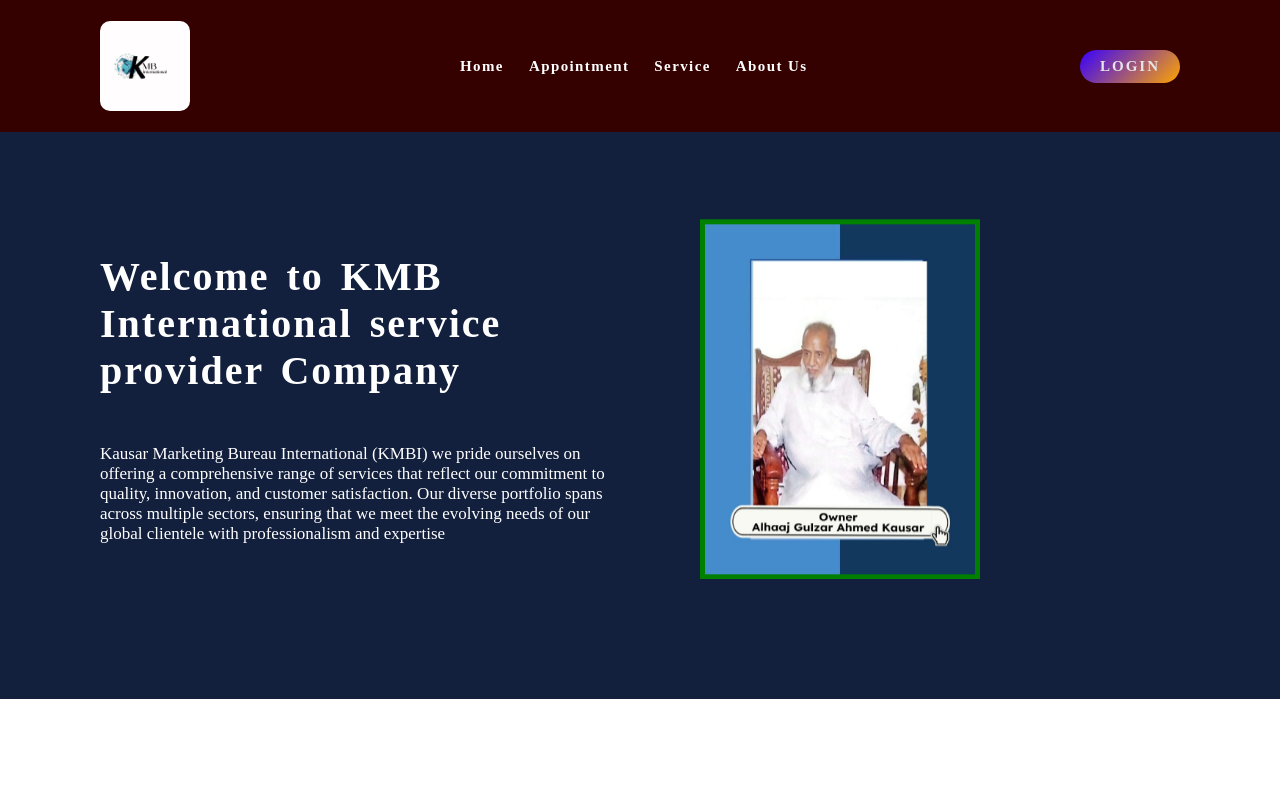
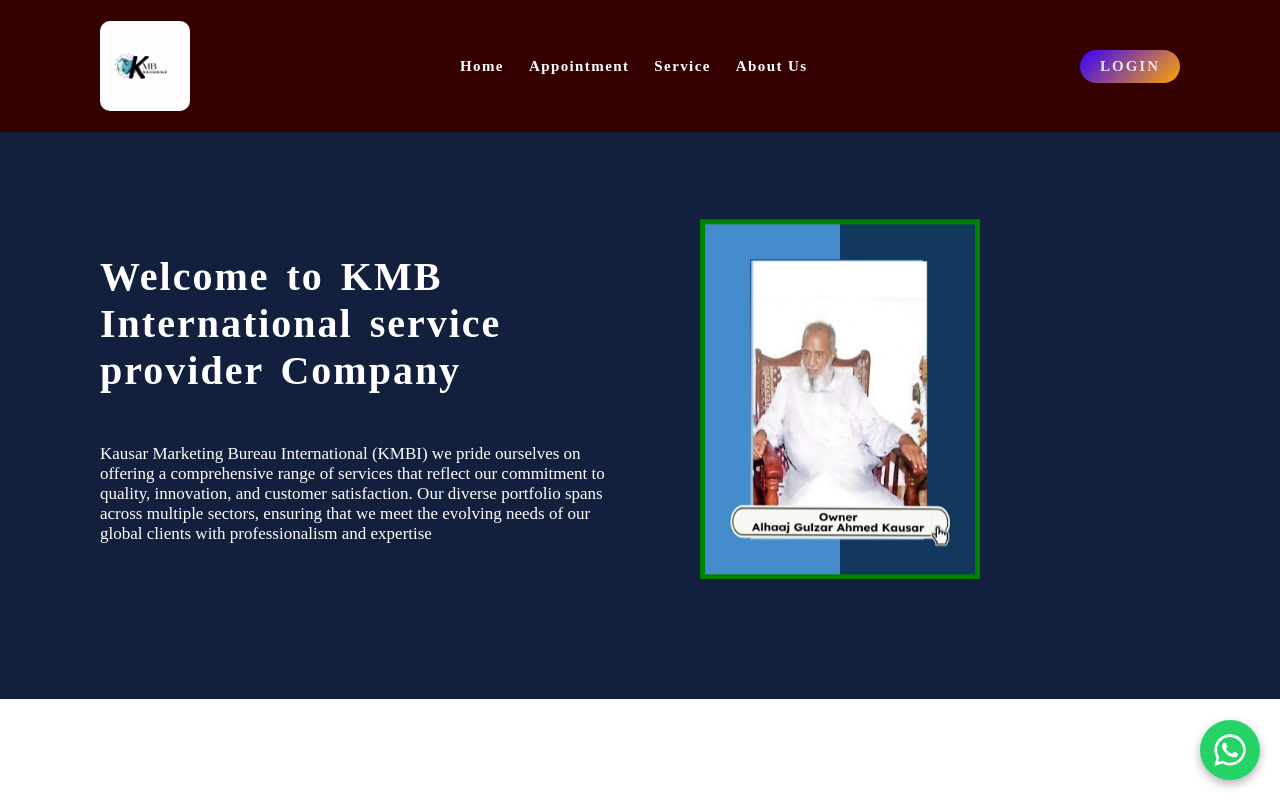
Before and after one commit to GMMemon875/KMB, a React (Vite) app: page / in a window 1280 px wide. Shown: the top 800 px of the page. Built offline with nearby package versions, Linux system fonts and the light colour scheme; no server answers.

Commit message:
add whatsupp button

```diff
--- a/package.json
+++ b/package.json
@@ -14,7 +14,7 @@
     "cors": "^2.8.5",
     "react": "^18.3.1",
     "react-dom": "^18.3.1",
-    "react-icons": "^5.4.0",
+    "react-icons": "^5.5.0",
     "react-multi-carousel": "^2.8.5",
     "react-router-dom": "^7.3.0",
     "react-toastify": "^11.0.2"
--- a/src/Pages/CarRent.jsx
+++ b/src/Pages/CarRent.jsx
@@ -23,7 +23,7 @@
 
           {/* Right Side - Car Details */}
           <div className="car-details">
-            <h1 className="car-title">Luxury Car Rent</h1>
+            <h1 className="car-title">Luxury Car Sales & Purchase</h1>
             <p className="car-description">
               Car Sales & Purchase – Buy & Sell New & Used Cars with Ease
               Looking for a reliable platform to buy or sell cars? Our Car Sales
--- a/src/Pages/Home.jsx
+++ b/src/Pages/Home.jsx
@@ -11,7 +11,7 @@
         title={`Welcome to  KMB International service provider Company`}
         imageUrl={"./sherazbaba.jpg"}
         pera={
-          " Kausar Marketing Bureau International (KMBI) we pride ourselves on offering a comprehensive range of services that reflect our commitment to quality, innovation, and customer satisfaction. Our diverse portfolio spans across multiple sectors, ensuring that we meet the evolving needs of our global clientele with professionalism and expertise"
+          " Kausar Marketing Bureau International (KMBI) we pride ourselves on offering a comprehensive range of services that reflect our commitment to quality, innovation, and customer satisfaction. Our diverse portfolio spans across multiple sectors, ensuring that we meet the evolving needs of our global clients with professionalism and expertise"
         }
       />
       <Biography imageUrl={"./sherazbhai.jpg"} />
--- a/src/Pages/NewsChannal.jsx
+++ b/src/Pages/NewsChannal.jsx
@@ -27,7 +27,7 @@
 
           {/* Right Side - Car Details */}
           <div className="car-details">
-            <h1 className="car-title">KMBI News Channal</h1>
+            <h1 className="car-title">CBN News Channal</h1>
             <p className="car-description">
               Our Media House offers a full suite of services to amplify your
               brand’s voice and reach. From content creation to media strategy,
--- a/src/componants/Department.jsx
+++ b/src/componants/Department.jsx
@@ -51,7 +51,7 @@
     },
 
     {
-      name: "CMB 24/7 NEWS",
+      name: "CBN 24-7 NEWS",
       imageUrl: "/Depart/CBN1.jpg",
       path: "/news-channel",
     },
--- a/src/componants/Hero.jsx
+++ b/src/componants/Hero.jsx
@@ -1,7 +1,12 @@
 import React from "react";
 import "../componants/Style/Hero.css";
+import { FaWhatsapp } from "react-icons/fa";
 
 const Hero = ({ title, imageUrl, pera }) => {
+  const phoneNumber = "923113872155";
+  const message = encodeURIComponent(
+    "Hello Sheraaz! I need more information ."
+  );
   return (
     <>
       <div className="hero container">
@@ -17,6 +22,14 @@
             </span> */}
           </div>
         </div>
+        <a
+          href={`https://wa.me/${phoneNumber}?text=${message}`}
+          className="whatsapp-button"
+          target="_blank"
+          rel="noopener noreferrer"
+        >
+          <FaWhatsapp className="whatsapp-icon" />
+        </a>
       </div>
 
       <div class="boxContainer">
--- a/src/componants/NaveBar.jsx
+++ b/src/componants/NaveBar.jsx
@@ -44,6 +44,7 @@
             <Link to={"/Appointment"} onClick={() => setShow(!show)}>
               Appointment
             </Link>
+
             <Link to={"/Service"} onClick={() => setShow(!show)}>
               Service
             </Link>
--- a/src/componants/Style/Hero.css
+++ b/src/componants/Style/Hero.css
@@ -202,3 +202,28 @@
     transform: translateY(20px);
   }
 }
+
+.whatsapp-button {
+  position: fixed;
+  bottom: 20px;
+  right: 20px;
+  background-color: #25d366;
+  color: white;
+  width: 60px;
+  height: 60px;
+  display: flex;
+  align-items: center;
+  justify-content: center;
+  border-radius: 50%;
+  box-shadow: 0px 4px 10px rgba(0, 0, 0, 0.3);
+  text-decoration: none;
+  transition: transform 0.3s ease-in-out;
+}
+
+.whatsapp-icon {
+  font-size: 36px;
+}
+
+.whatsapp-button:hover {
+  transform: scale(1.1);
+}
```
Also changed, not shown: 1 other file (tests, documents, lock files or other folders).
